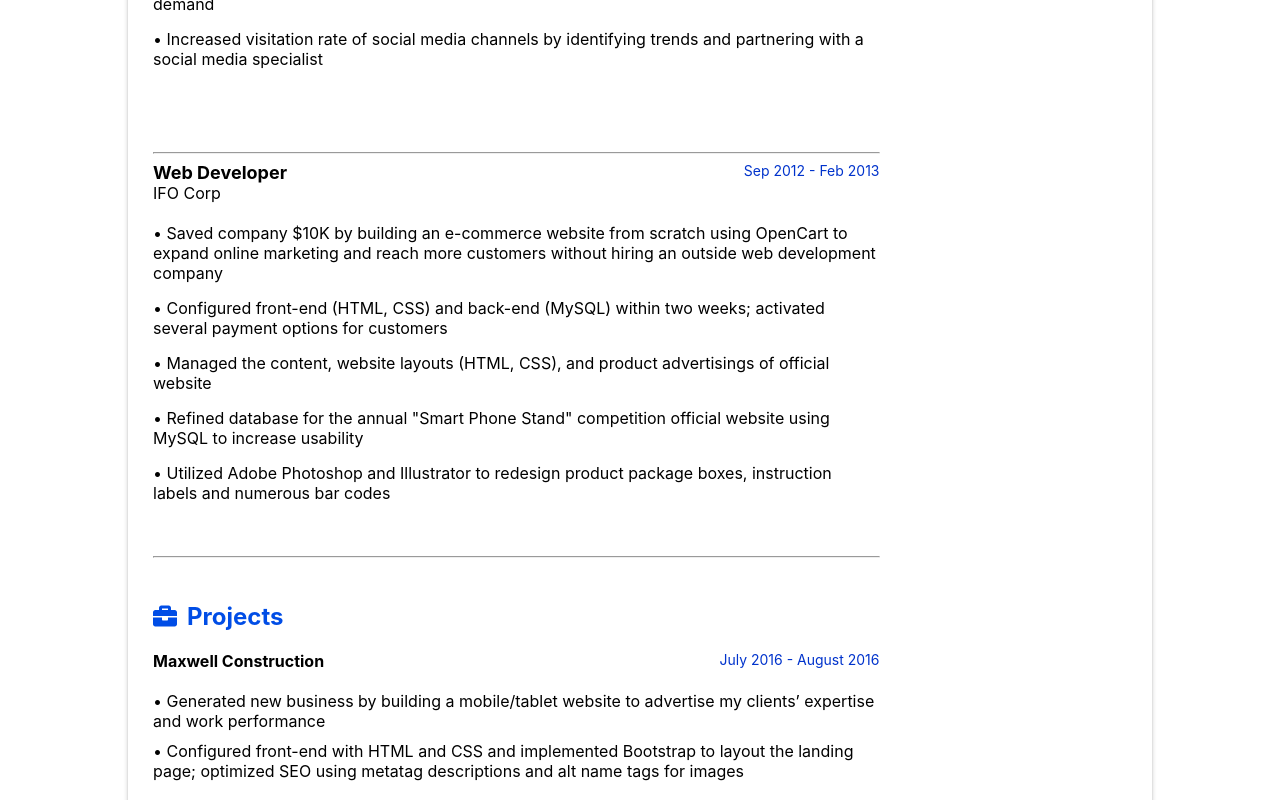
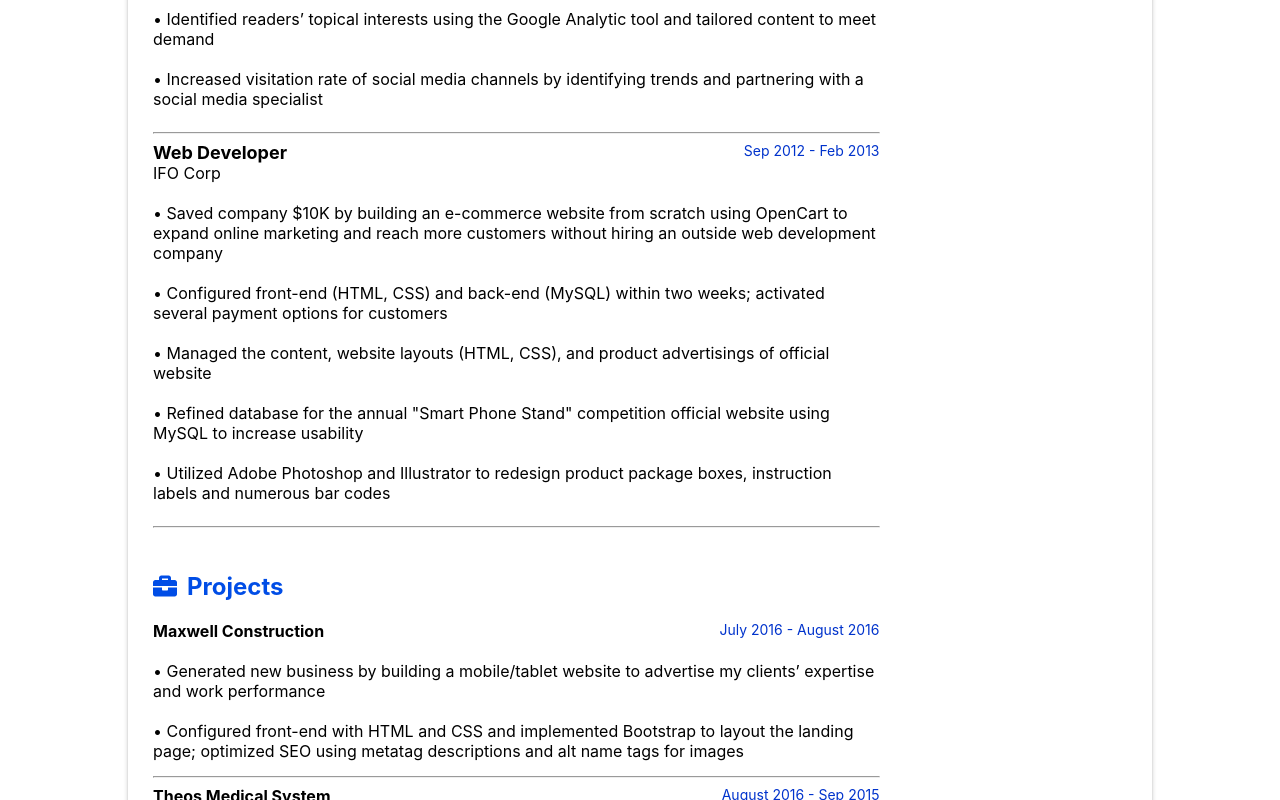
Before and after one commit to chenganma/personal-website, a React (Create React App) app: page / in a window 1280 px wide. Shown: the part 800-1600 px from the top of the page. Built offline with nearby package versions, Linux system fonts and the light colour scheme.

Commit message:
break new line
reference - https://til.hashrocket.com/posts/mmzlajavna-display-line-break-content-in-react-with-just-css

```diff
--- a/src/Main.js
+++ b/src/Main.js
@@ -25,6 +25,7 @@ const titleRole = {
 
 const lineSpace = {
   paddingBottom: '15px',
+  whiteSpace: 'pre-line',
 };
 
 function Main() {
@@ -34,13 +35,7 @@ function Main() {
             <span style={titleRole}>{item.title}</span>
 	          <span style={datePosition}>{item.date}</span><br />
             <div>{item.company}</div><br />
-	          <div style={lineSpace}>{item.description[0]}</div>
-            <div style={lineSpace}>{item.description[1]}</div>
-            <div style={lineSpace}>{item.description[2]}</div>
-            <div style={lineSpace}>{item.description[3]}</div>
-            <div style={lineSpace}>{item.description[4]}</div>
-            <div style={lineSpace}>{item.description[5]}</div>
-            <div style={lineSpace}>{item.description[6]}</div>
+	          <div style={lineSpace}>{item.description.join('\n\n')}</div>
             <hr />
         </div>
     ))
--- a/src/Projects.js
+++ b/src/Projects.js
@@ -19,7 +19,8 @@ const proName = {
 };
 
 const lineSpace = {
-  marginBottom: '10px',
+  marginBottom: '15px',
+  whiteSpace: 'pre-line',
 };
 
 function Projects(props) {
@@ -27,8 +28,8 @@ function Projects(props) {
         <div>
             <span style={proName}>{props.projects.name}</span>
             <div style={datePosition}>{props.projects.date}</div><br /><br />
-            <div style={lineSpace}>{props.projects.description[0]}</div>
-            <div style={lineSpace}>{props.projects.description[1]}</div><br />
+            <div style={lineSpace}>{props.projects.description.join('\n\n')}</div>
+            <hr />
         </div>
     )
 }
--- a/src/resumeData.js
+++ b/src/resumeData.js
@@ -2,7 +2,7 @@ const resumeData = {
     "name": "James Ma",
     "role": "PHP/Web Developer",
     "roleDescription": "Looking for Web/PHP Developer role",
-    "updateDate": "01-31-2019",
+    "updateDate": "03-18-2019",
     "linkedin":{
         url: "https://www.linkedin.com/in/chenganma/",
         imagePath: "#",
```
